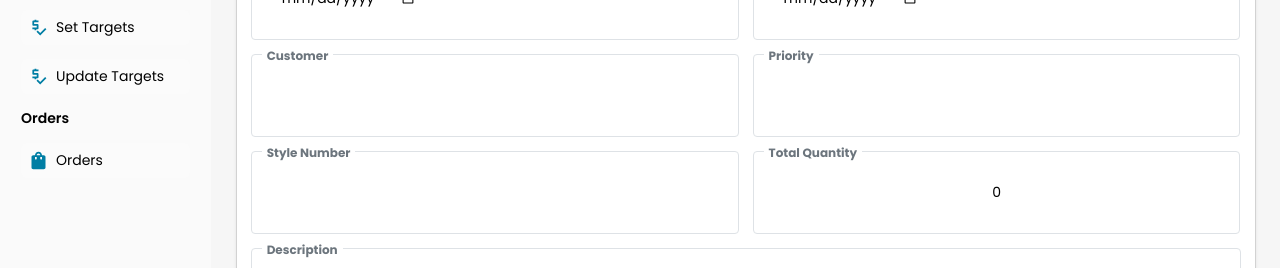
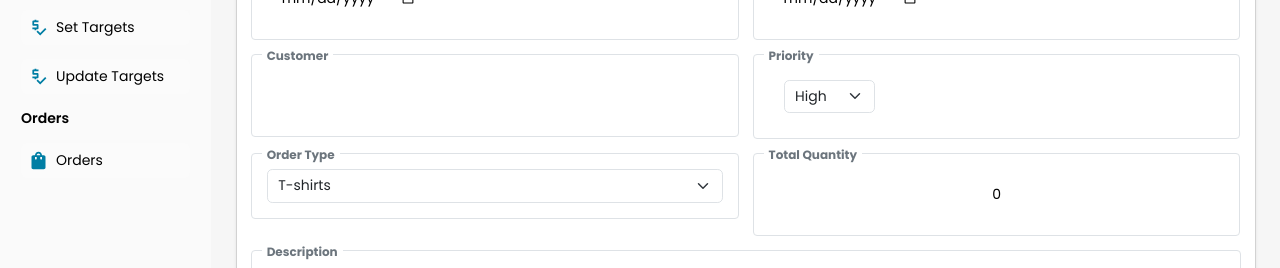
Before and after one commit to Randeepa123/Garment-management-system, a React (Create React App) app in the folder InvoiceApp-master/InvoiceApp-master/frontend/: page /addOrder in a window 1280 px wide. Shown: the part 319-587 px from the top of the page. Built offline with nearby package versions, Linux system fonts and the light colour scheme.

Commit message:
made the order table ui

```diff
--- a/InvoiceApp-master/InvoiceApp-master/frontend/package.json
+++ b/InvoiceApp-master/InvoiceApp-master/frontend/package.json
@@ -20,6 +20,7 @@
     "react": "^18.3.1",
     "react-bootstrap": "^2.10.9",
     "react-dom": "^18.3.1",
+    "react-icons": "^5.5.0",
     "react-router-dom": "^7.1.3",
     "react-scripts": "^5.0.1",
     "router": "^1.3.8",
--- a/InvoiceApp-master/InvoiceApp-master/frontend/src/componants/Order Management/Jobcard/JobCard.js
+++ b/InvoiceApp-master/InvoiceApp-master/frontend/src/componants/Order Management/Jobcard/JobCard.js
@@ -158,25 +158,36 @@ function JobCard({
                     <div class="col-md-6">
                         <div class="detail-box">
                             <label>Priority</label>
-                            <div ><input type="text"class="value"
-                                value={priority1}
-                                onChange={(e)=>{
-                                    setPriority(e.target.value)
-                                }}
-                            /></div>
+                            <td><select
+                                    className="form-select"
+                                    value={priority1}
+                                    onChange={(e) => setPriority(e.target.value)}
+                                >
+                                    <option value="High">High</option>
+                                    <option value="Middle">Middle</option>
+                                    <option value="Low">Low</option>
+                                </select></td>
 
                         </div>
                     </div>
 
                     <div class="col-md-6">
                         <div class="detail-box">
-                            <label>Style Number</label>
-                            <div ><input type="text"class="value"
+                            <label>Order Type</label>
+                            <div ><select
+                                class="form-select"
+                                id="sizeRange"
+                                type="text"
                                 value={styleNumber1}
                                 onChange={(e)=>{
                                     setStyleNumber(e.target.value)
-                                }}
-                            /></div>
+                                }}>
+                                <option value="T-Shirts">T-shirts</option>
+                                <option value="Trousers">Trousers</option>
+                                <option value="Other">Other</option>
+
+                                </select>
+                            </div>
                         </div>
                     </div>
 
--- a/InvoiceApp-master/InvoiceApp-master/frontend/src/componants/Order Management/Jobcard/UpdateJobCard.js
+++ b/InvoiceApp-master/InvoiceApp-master/frontend/src/componants/Order Management/Jobcard/UpdateJobCard.js
@@ -319,25 +319,35 @@ function UpdateJobCard({
                     <div class="col-md-6">
                         <div class="detail-box">
                             <label>Priority</label>
-                            <div ><input type="text"class="value"
-                                value={priority1}
-                                onChange={(e)=>{
-                                    setPriority(e.target.value)
-                                }}
-                            /></div>
+                            <td><select
+                                    className="form-select"
+                                    value={priority1} // Ensure this is correctly set in state
+                                    onChange={(e) => setPriority(e.target.value)}
+                                >
+                                    <option value="High">High</option>
+                                    <option value="Middle">Middle</option>
+                                    <option value="Low">Low</option>
+                                </select></td>
 
                         </div>
                     </div>
 
                     <div class="col-md-6">
                         <div class="detail-box">
-                            <label>Style Number</label>
-                            <div ><input type="text"class="value"
+                            <label>Order-Type</label>
+                            <div ><select
+                                class="form-select"
+                                id="sizeRange"
+                                type="text"
                                 value={styleNumber1}
                                 onChange={(e)=>{
                                     setStyleNumber(e.target.value)
-                                }}
-                            /></div>
+                                }}>
+                                <option value="T-Shirts">T-shirts</option>
+                                <option value="Trousers">Trousers</option>
+                                <option value="Other">Other</option>
+
+                                </select></div>
                         </div>
                     </div>
 
--- a/InvoiceApp-master/InvoiceApp-master/frontend/src/componants/Order Management/OrderTable/OrderTable.js
+++ b/InvoiceApp-master/InvoiceApp-master/frontend/src/componants/Order Management/OrderTable/OrderTable.js
@@ -19,6 +19,9 @@ import { Router } from 'react-router-dom';
 import DeleteButton from './DeleteButton';
 import EditButton from './EditButton';
 import axios from 'axios';
+import { FaShirt } from "react-icons/fa6";
+import { GiTrousers } from "react-icons/gi";
+import { FaShoppingCart } from "react-icons/fa";
 
 
 
@@ -39,10 +42,10 @@ const StatusChip = styled('div')(({ status }) => ({
   borderRadius: '4px',
   fontSize: '12px',
   fontWeight: 'bold',
-  color: status === 'Completed' ? '#4caf50' :
-         status === 'Cancel' ? '#f44336' : '#ff9800',
-  background: status === 'Completed' ? '#e8f5e9' :
-              status === 'Cancel' ? '#ffebee' : '#fff8e1',
+  color: status === 'Low' ? '#4caf50' :
+         status === 'High' ? '#f44336' : '#ff9800',
+  background: status === 'Low' ? '#e8f5e9' :
+              status === 'High' ? '#ffebee' : '#fff8e1',
   display: 'inline-block',
 }));
 
@@ -66,8 +69,12 @@ function OrderTable({rows, getOrders}) {
 
   // Function to get the appropriate icon based on product type
   const getOrderIcon = (type) => {
-    // This could be expanded to show different icons for different product types
-    return <ShoppingCartIcon fontSize="small" />;
+    if(type==="T-Shirts"){
+      return <FaShirt fontSize="small" />;
+    }if(type==="Trousers"){
+      return <GiTrousers fontSize="small" />;
+    }
+    return <FaShoppingCart fontSize="small" />;
   };
 
   return (
@@ -95,15 +102,15 @@ function OrderTable({rows, getOrders}) {
           <OrderItem key={row.jobcardId}>
             <Box sx={{ display: 'flex', width: '100%', px: 2 }}>
               <OrderIcon>
-                {getOrderIcon()}
+                {getOrderIcon(row.styleNumber)}
               </OrderIcon>
               <Box sx={{ ml: 2, flex: 1 }}>
                 <Box sx={{ display: 'flex', justifyContent: 'space-between' }}>
                   <Typography variant="subtitle1" sx={{ fontWeight: 500 }}>
                     Order {row.customer}
                   </Typography>
-                  <StatusChip status={'Cancel'}>
-                    {row.customer}
+                  <StatusChip status={row.priority}>
+                    {row.priority}
                   </StatusChip>
                 </Box>
                 <Box sx={{ display: 'flex', justifyContent: 'space-between', mt: 0.5 }}>
```
Also changed, not shown: 1 other file (tests, documents, lock files or other folders).
